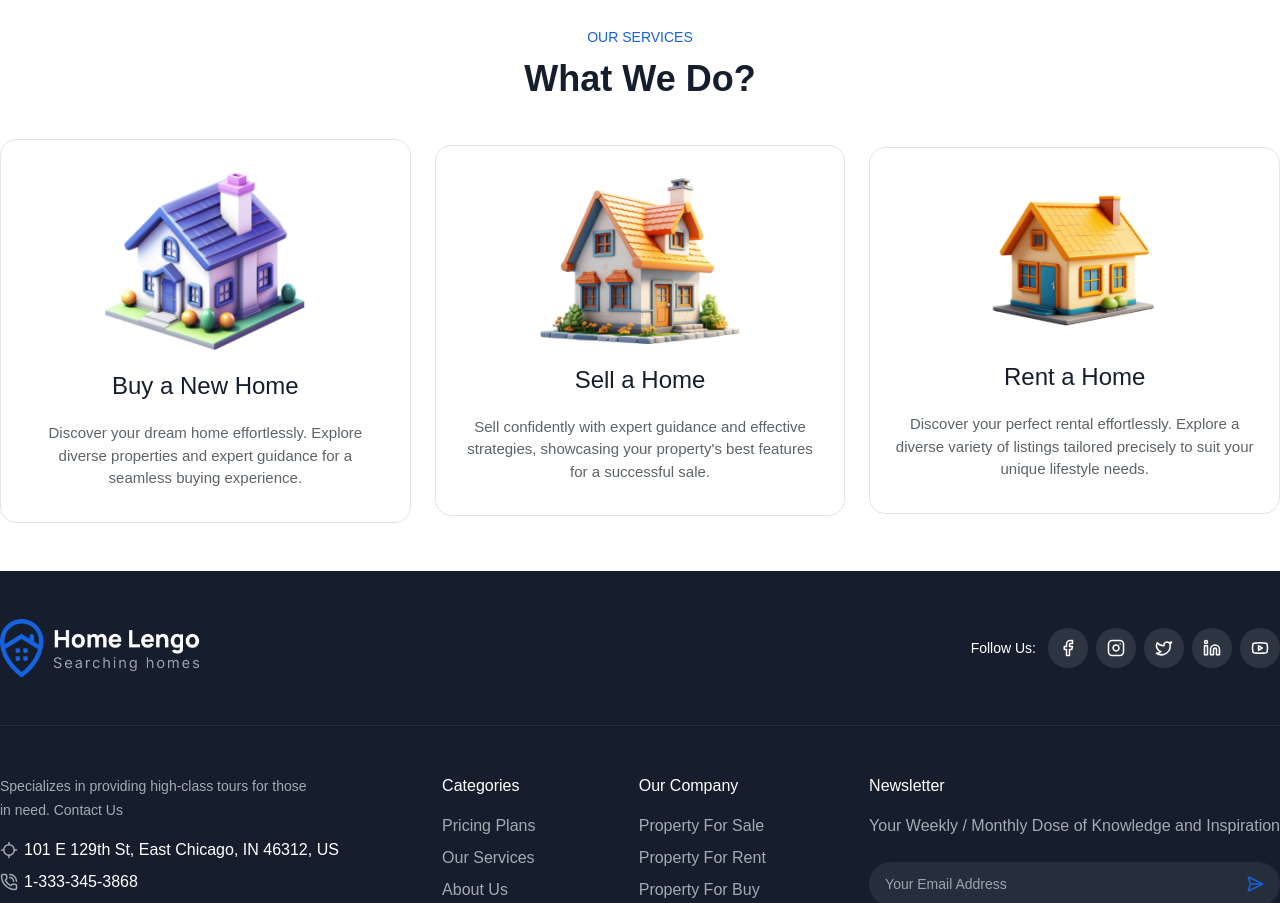
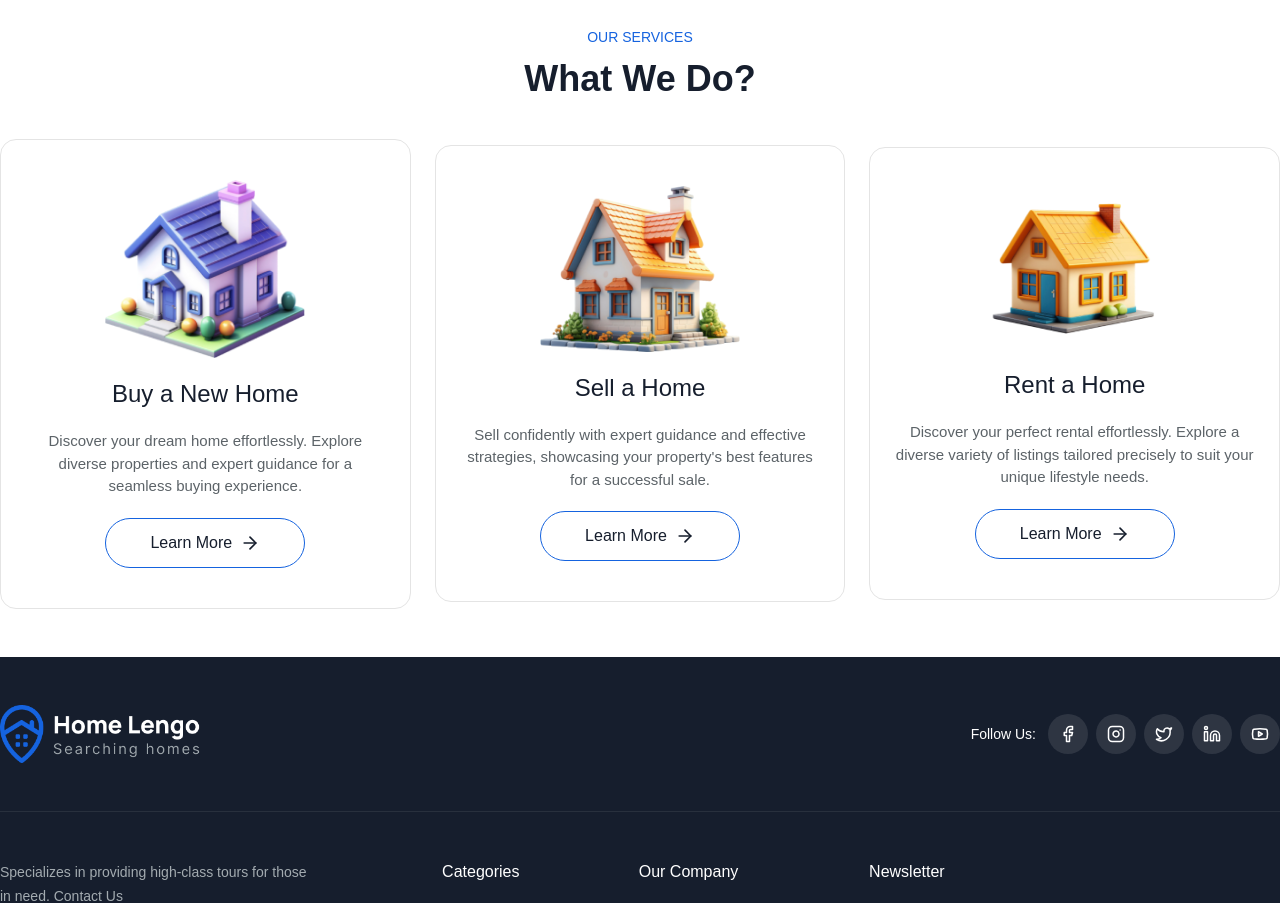
Before and after one commit to aryan7123/homelengo, a Next.js app: page / in a window 1280 px wide. Shown: the part 1760-2663 px from the top of the page. Built offline with nearby package versions, Linux system fonts and the light colour scheme; no server answers; the database is empty.

Commit message:
finalizing the our services section

```diff
--- a/app/page.tsx
+++ b/app/page.tsx
@@ -333,7 +333,7 @@ export default function Home() {
             <h3 className="capitalize font-semibold text-3xl md:text-4xl text-[#161e2d]">What We Do?</h3>
           </div>
           <div className="w-[inherit] mt-10 flex md:flex-row flex-col items-center justify-between gap-6">
-            <div className="w-full flex flex-col px-6 py-8 justify-center items-center md:w-1/3 border border-[#e4e4e4] transition-all rounded-2xl">
+            <div className="w-full flex flex-col px-6 py-10 justify-center items-center md:w-1/3 border border-[#e4e4e4] transition-all rounded-2xl">
               <motion.img
                 src="/banner/home-1.png"
                 width={200}
@@ -344,8 +344,12 @@ export default function Home() {
               />
               <h3 className="text-[#161e2d] text-2xl font-medium mt-5">Buy a New Home</h3>
               <span className="text-[#5c6368] mt-5 text-center text-[15px]">Discover your dream home effortlessly. Explore diverse properties and expert guidance for a seamless buying experience.</span>
+              <button type="button" className="flex mt-5 items-center justify-center rounded-full transition-all py-3 px-11 gap-2 border border-[#1563df]">
+                <span className="text-base font-medium text-[#161e2d]">Learn More</span>
+                <ArrowRight size={20} className="text-[#161e2d]"/>
+              </button>
             </div>
-            <div className="w-full flex flex-col px-6 py-8 justify-center items-center md:w-1/3 border border-[#e4e4e4] transition-all rounded-2xl">
+            <div className="w-full flex flex-col px-6 py-10 justify-center items-center md:w-1/3 border border-[#e4e4e4] transition-all rounded-2xl">
               <motion.img
                 src="/banner/home-2.png"
                 width={200}
@@ -356,8 +360,12 @@ export default function Home() {
               />
               <h3 className="text-[#161e2d] text-2xl font-medium mt-5">Sell a Home</h3>
               <span className="text-[#5c6368] mt-5 text-center text-[15px]">Sell confidently with expert guidance and effective strategies, showcasing your property's best features for a successful sale.</span>
+              <button type="button" className="flex mt-5 items-center justify-center rounded-full transition-all py-3 px-11 gap-2 border border-[#1563df]">
+                <span className="text-base font-medium text-[#161e2d]">Learn More</span>
+                <ArrowRight size={20} className="text-[#161e2d]"/>
+              </button>
             </div>
-            <div className="w-full flex flex-col px-6 py-8 justify-center items-center md:w-1/3 border border-[#e4e4e4] transition-all rounded-2xl">
+            <div className="w-full flex flex-col px-6 py-10 justify-center items-center md:w-1/3 border border-[#e4e4e4] transition-all rounded-2xl">
               <motion.img
                 src="/banner/home-3.png"
                 width={200}
@@ -368,6 +376,10 @@ export default function Home() {
               />
               <h3 className="text-[#161e2d] text-2xl font-medium mt-5">Rent a Home</h3>
               <span className="text-[#5c6368] mt-5 text-center text-[15px]">Discover your perfect rental effortlessly. Explore a diverse variety of listings tailored precisely to suit your unique lifestyle needs.</span>
+              <button type="button" className="flex mt-5 items-center justify-center rounded-full transition-all py-3 px-11 gap-2 border border-[#1563df]">
+                <span className="text-base font-medium text-[#161e2d]">Learn More</span>
+                <ArrowRight size={20} className="text-[#161e2d]"/>
+              </button>
             </div>
           </div>
         </div>
```
